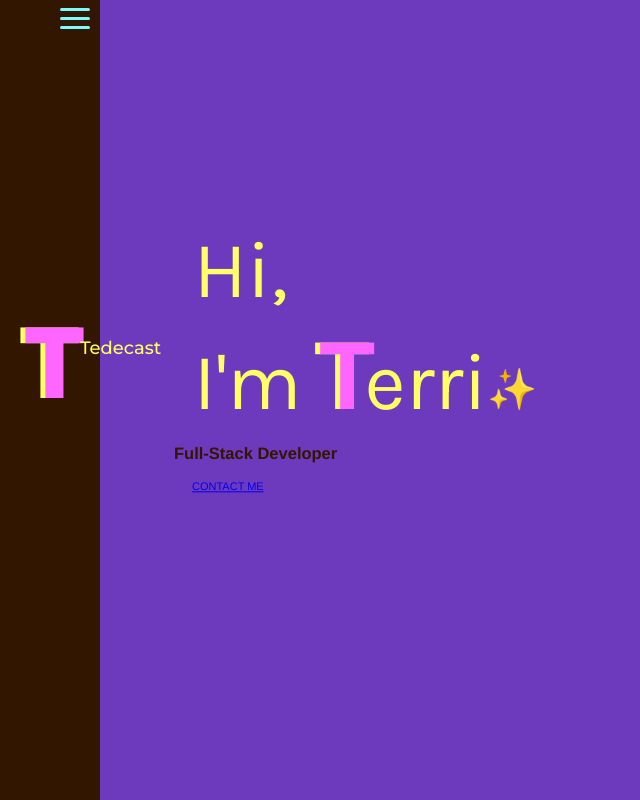
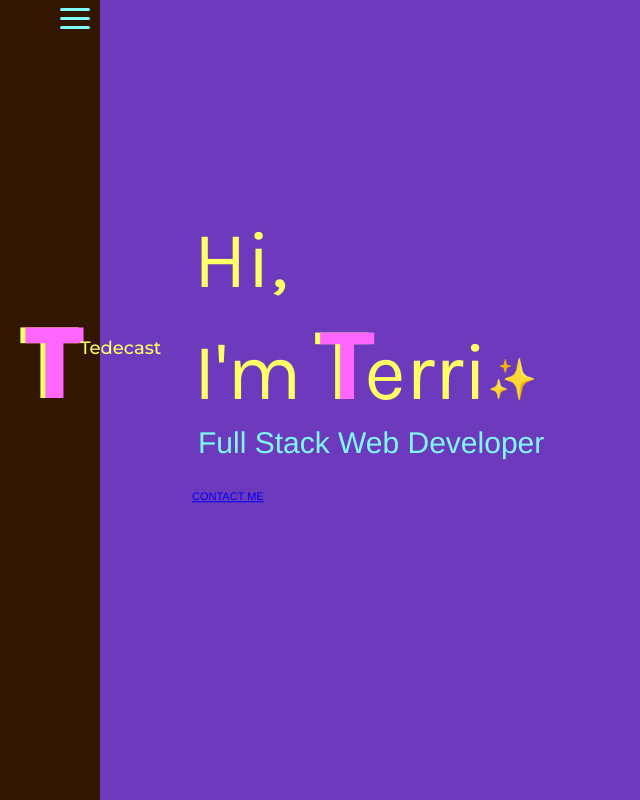
Before and after one commit to tedecast/Portfolio-Website, a React (Create React App) app: page / in a window 1280 px wide. Shown: the whole page, without its empty margins (0-640 px from the left). Built offline with nearby package versions, Linux system fonts and the light colour scheme.

Commit message:
Got the h2 down

```diff
--- a/src/components/Home/index.js
+++ b/src/components/Home/index.js
@@ -16,7 +16,7 @@ const Home = () => {
             <span className='emoji'>{emoji}</span>
             <br />
           </h1>
-          <h2>Full-Stack Developer</h2>
+          <h2>Full Stack Web Developer</h2>
           <Link to="/contact" className="flat-button">
             CONTACT ME
           </Link>
--- a/src/components/Home/index.scss
+++ b/src/components/Home/index.scss
@@ -34,8 +34,11 @@
 
 h2 {
     color: #331600;
-    margin-left: -18px;
-    margin-top: -50px;
+    margin-left: 0.2em;
+    margin-top: -2em;
+    font-size: 3rem;
+    color: 	#7df9ff;
+    font-weight: 100;
 }
 .emoji {
   font-size: 4rem;
```
